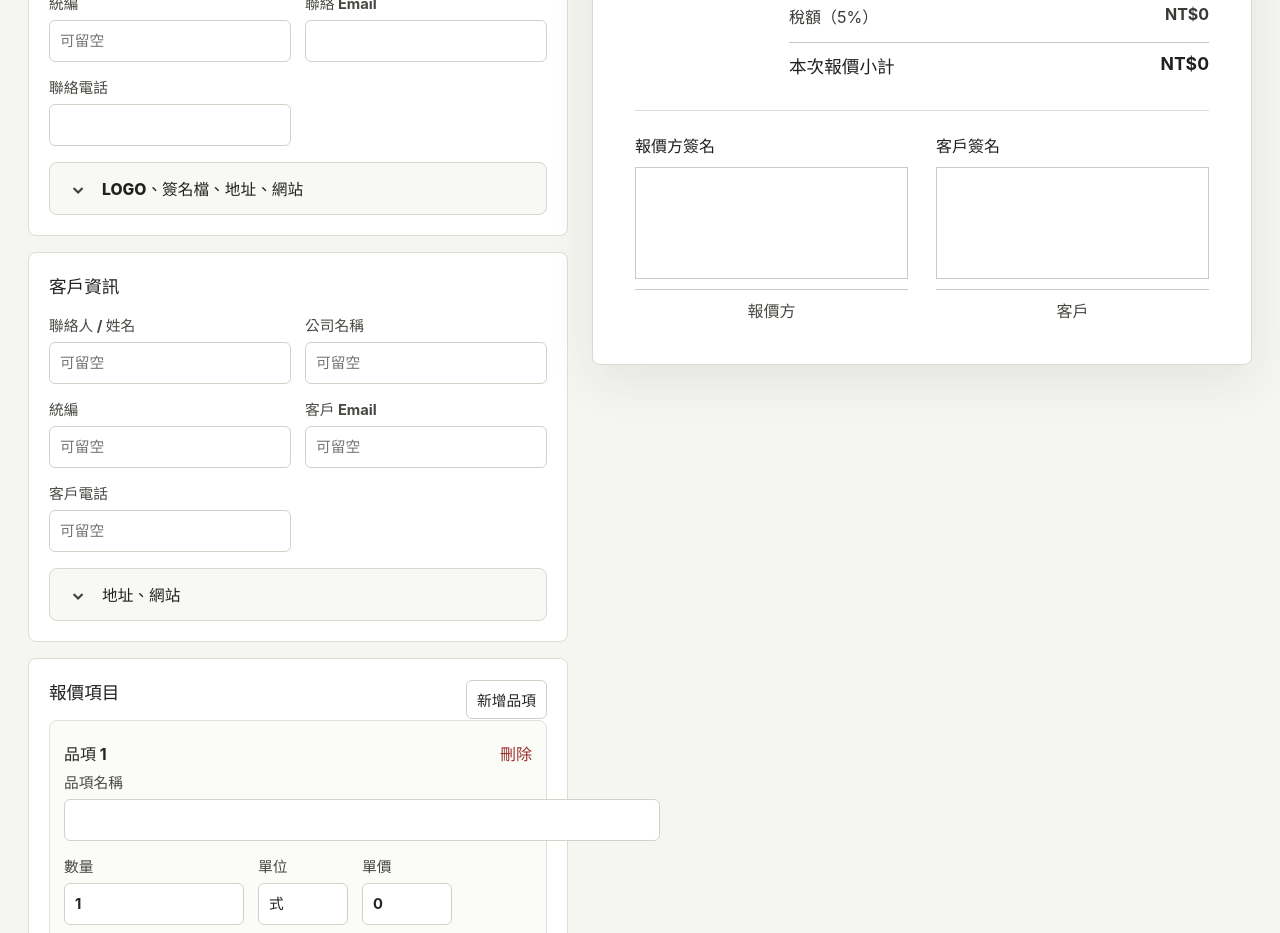
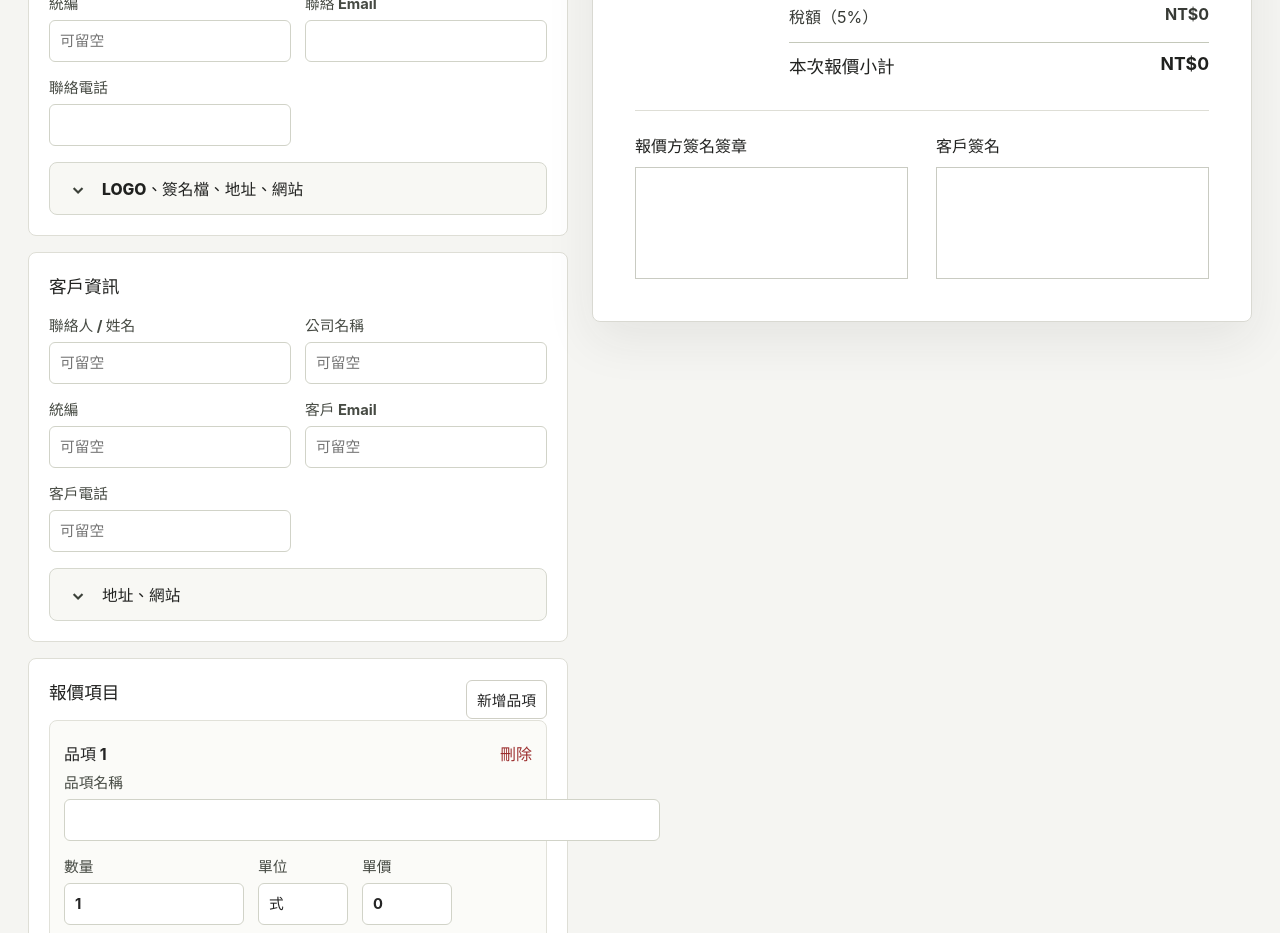
Before and after one commit to dong-sc/simple-quote-generator, a React (Vite) app: page / in a window 1280 px wide. Shown: the part 900-1833 px from the top of the page. Built offline with nearby package versions, Linux system fonts and the light colour scheme.

Commit message:
Adjust quote signature labels

```diff
--- a/src/components/QuotePreview.tsx
+++ b/src/components/QuotePreview.tsx
@@ -236,18 +236,16 @@ export function QuotePreview({ data, totals }: QuotePreviewProps) {
 
         <section className="preview-signatures" aria-label="簽名欄位">
           <div className="preview-signature-card">
-            <h3>報價方簽名</h3>
+            <h3>報價方簽名簽章</h3>
             <div className="preview-signature-box">
               {data.issuerSignatureImage ? (
                 <img src={data.issuerSignatureImage} alt="報價方簽名" />
               ) : null}
             </div>
-            <p>{data.issuerName || data.issuerCompany || '報價方'}</p>
           </div>
           <div className="preview-signature-card">
             <h3>客戶簽名</h3>
             <div className="preview-signature-box" />
-            <p>{data.clientName || data.clientCompany || '客戶'}</p>
           </div>
         </section>
       </article>
```
